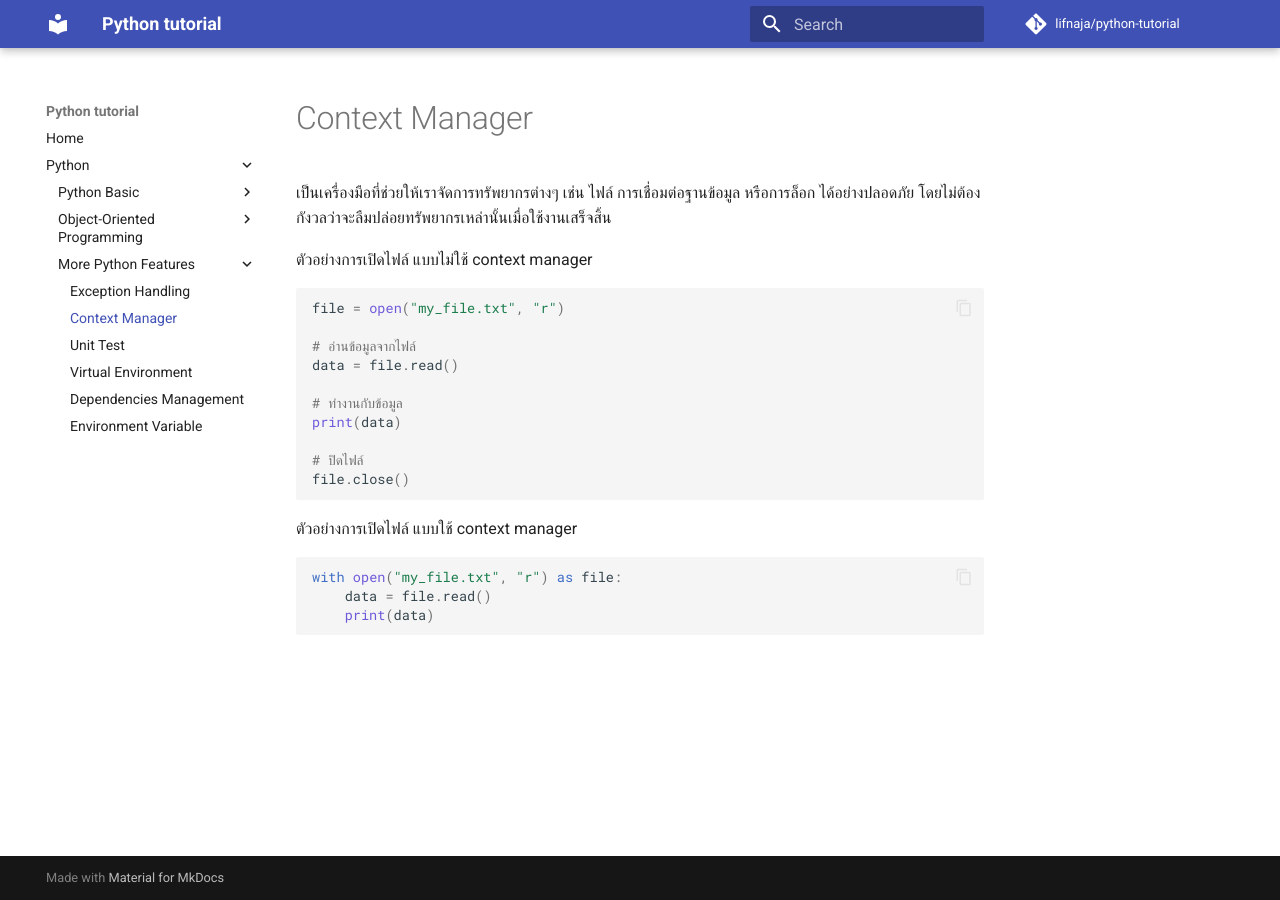
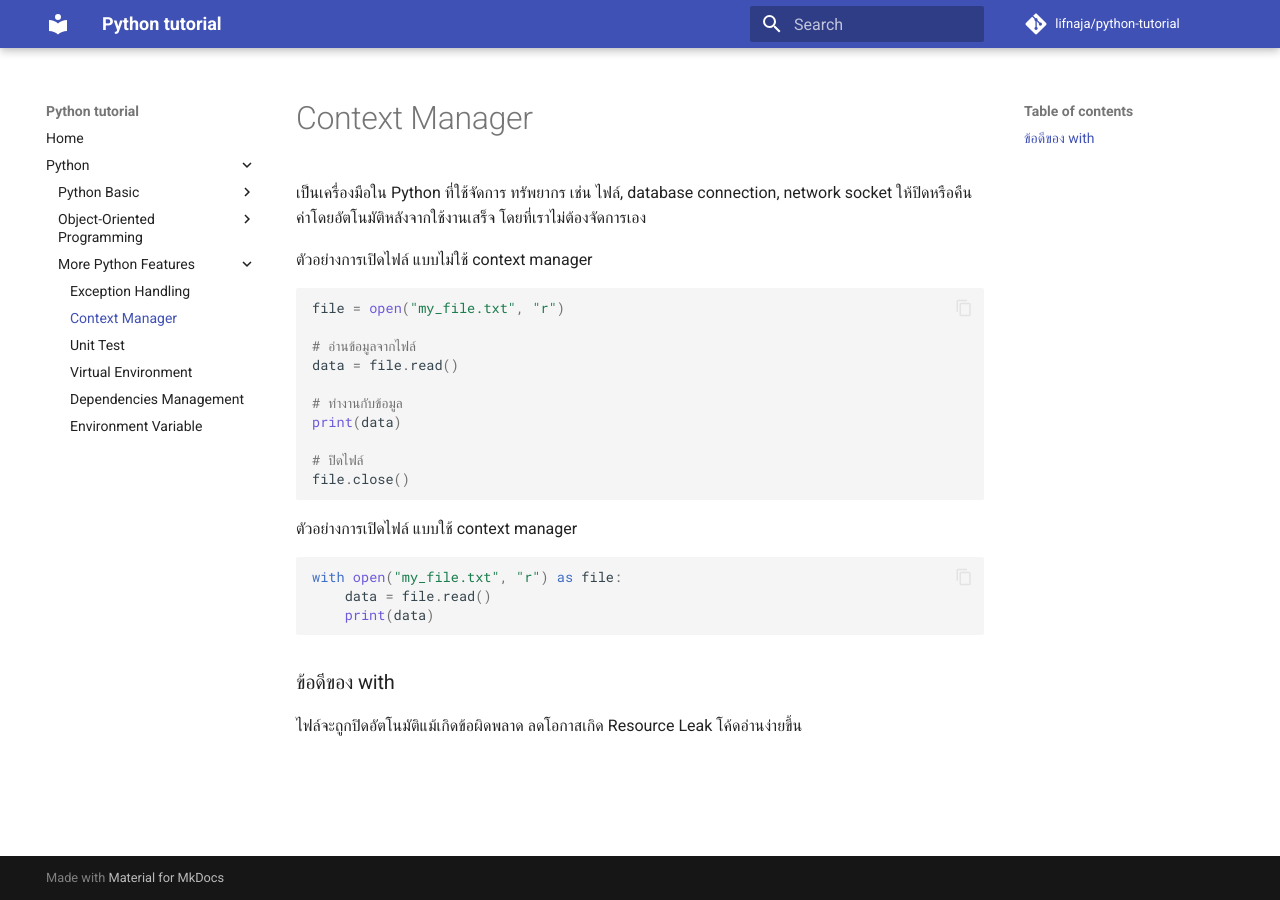
Before and after one commit to lifnaja/python-tutorial, an MkDocs documentation site: the page built from docs/python/more-features/context_manager.md, in a window 1280 px wide. Built offline with MkDocs 1.6.1 and Material for MkDocs 9.7.7, drawn with Linux system fonts in a browser that asks for light colours; comment, search, counter and statistics services are not loaded.

Commit message:
rewrite description context manager

````diff
--- a/docs/python/more-features/context_manager.md
+++ b/docs/python/more-features/context_manager.md
@@ -1,5 +1,5 @@
 # Context Manager
-เป็นเครื่องมือที่ช่วยให้เราจัดการทรัพยากรต่างๆ เช่น ไฟล์ การเชื่อมต่อฐานข้อมูล หรือการล็อก ได้อย่างปลอดภัย โดยไม่ต้องกังวลว่าจะลืมปล่อยทรัพยากรเหล่านั้นเมื่อใช้งานเสร็จสิ้น
+เป็นเครื่องมือใน Python ที่ใช้จัดการ ทรัพยากร เช่น ไฟล์, database connection, network socket ให้ปิดหรือคืนค่าโดยอัตโนมัติหลังจากใช้งานเสร็จ โดยที่เราไม่ต้องจัดการเอง
 
 ตัวอย่างการเปิดไฟล์ แบบไม่ใช้ context manager
 
@@ -16,10 +16,14 @@ print(data)
 file.close()
 ```
 
-
 ตัวอย่างการเปิดไฟล์ แบบใช้ context manager
 ```py
 with open("my_file.txt", "r") as file:
     data = file.read()
     print(data)
 ```
+
+
+### ข้อดีของ with
+
+ไฟล์จะถูกปิดอัตโนมัติแม้เกิดข้อผิดพลาด ลดโอกาสเกิด Resource Leak โค้ดอ่านง่ายขึ้น
````
